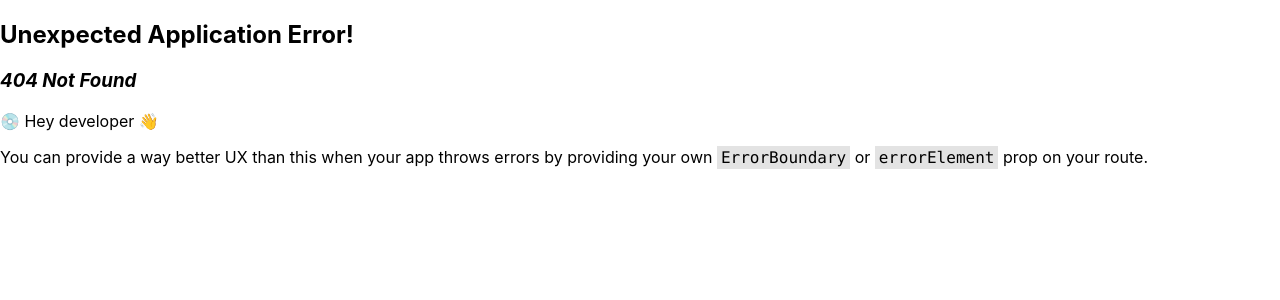
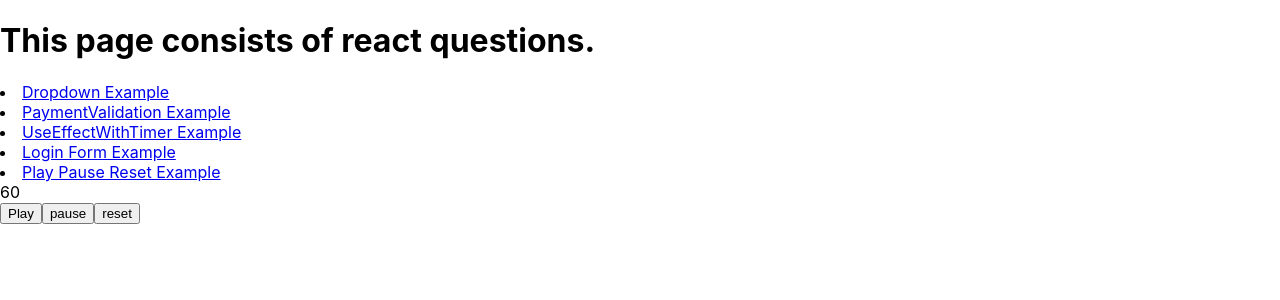
Before and after one commit to aaushi/reactConcepts, a React (Create React App) app: page /Questions/PlayPauseReset in a window 1280 px wide. Before the commit this address had no page. Shown: the top 300 px of the page. Built offline with nearby package versions, Linux system fonts and the light colour scheme.

Commit message:
PlayPauseReset qs

```diff
--- a/src/Questions/App.js
+++ b/src/Questions/App.js
@@ -17,6 +17,10 @@ const App = () => {
       <li>
         <Link to="LoginForm">Login Form Example</Link>
       </li>
+      <li>
+        <Link to="PlayPauseReset">Play Pause Reset Example</Link>
+      </li>
+
       <Outlet />
     </>
   );
--- /dev/null
+++ b/src/Questions/PlayPauseReset/PlayPauseReset.js
@@ -0,0 +1,37 @@
+import React, { useEffect, useState } from "react";
+
+let timer;
+const PlayPauseReset = () => {
+  const [count, setCount] = useState(60);
+  const [counterRunning,setCounterRunning]=useState(false)
+
+  useEffect(() => {
+    if (count <= 60 && count > 0 && counterRunning===true) {
+      timer = setTimeout(handlePlay, 1000);
+    }
+  }, [count]);
+
+  const handlePlay = () => {
+    setCount(count - 1);
+    setCounterRunning(true)
+  };
+  const handlePause = () => {
+    clearTimeout(timer);
+    setCounterRunning(false);
+  };
+  const handleReset = () => {
+    setCount(60);
+    setCounterRunning(false);
+    clearTimeout(timer);
+  };
+  return (
+    <>
+      <div>{count}</div>
+      <button disabled={counterRunning} onClick={() => handlePlay()}> Play</button>
+      <button onClick={() => handlePause()}> pause</button>
+      <button onClick={() => handleReset()}> reset</button>
+    </>
+  );
+};
+
+export default PlayPauseReset;
--- a/src/index.js
+++ b/src/index.js
@@ -70,6 +70,10 @@ const UseEffectWithTimer = lazy(() => {
 });
 const LoginForm = lazy(() => {
   return import("./Questions/loginForm/LoginForm");
+});
+
+const PlayPauseReset = lazy(() => {
+  return import("./Questions/PlayPauseReset/PlayPauseReset");
 });
 
 
@@ -260,6 +264,14 @@ const appRouter = createBrowserRouter([
           </Suspense>
         ),
       },
+      {
+        path: "PlayPauseReset",
+        element: (
+          <Suspense fallback={<h2>...Loading</h2>}>
+            <PlayPauseReset />
+          </Suspense>
+        ),
+      },
     ],
   },
 ]);
```
